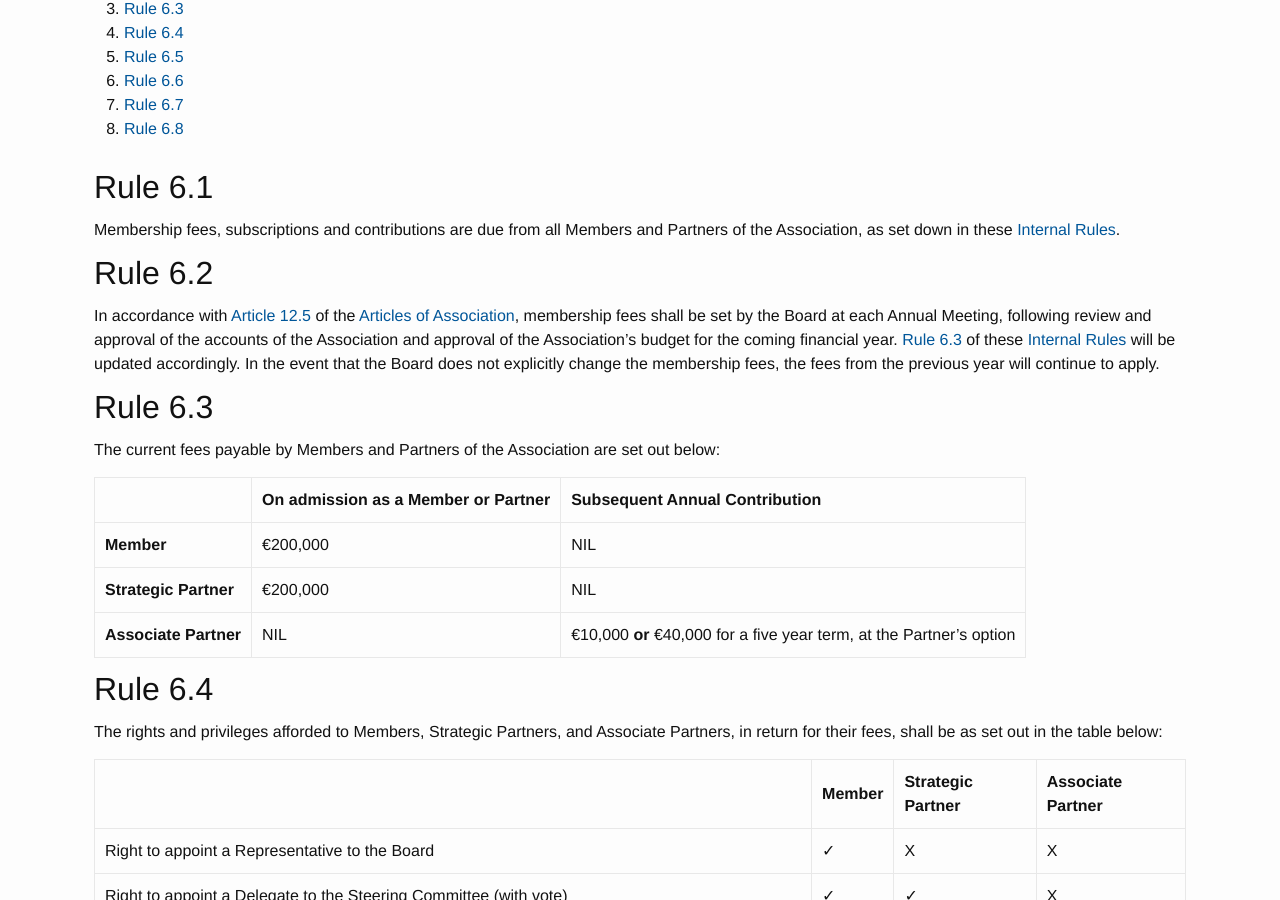
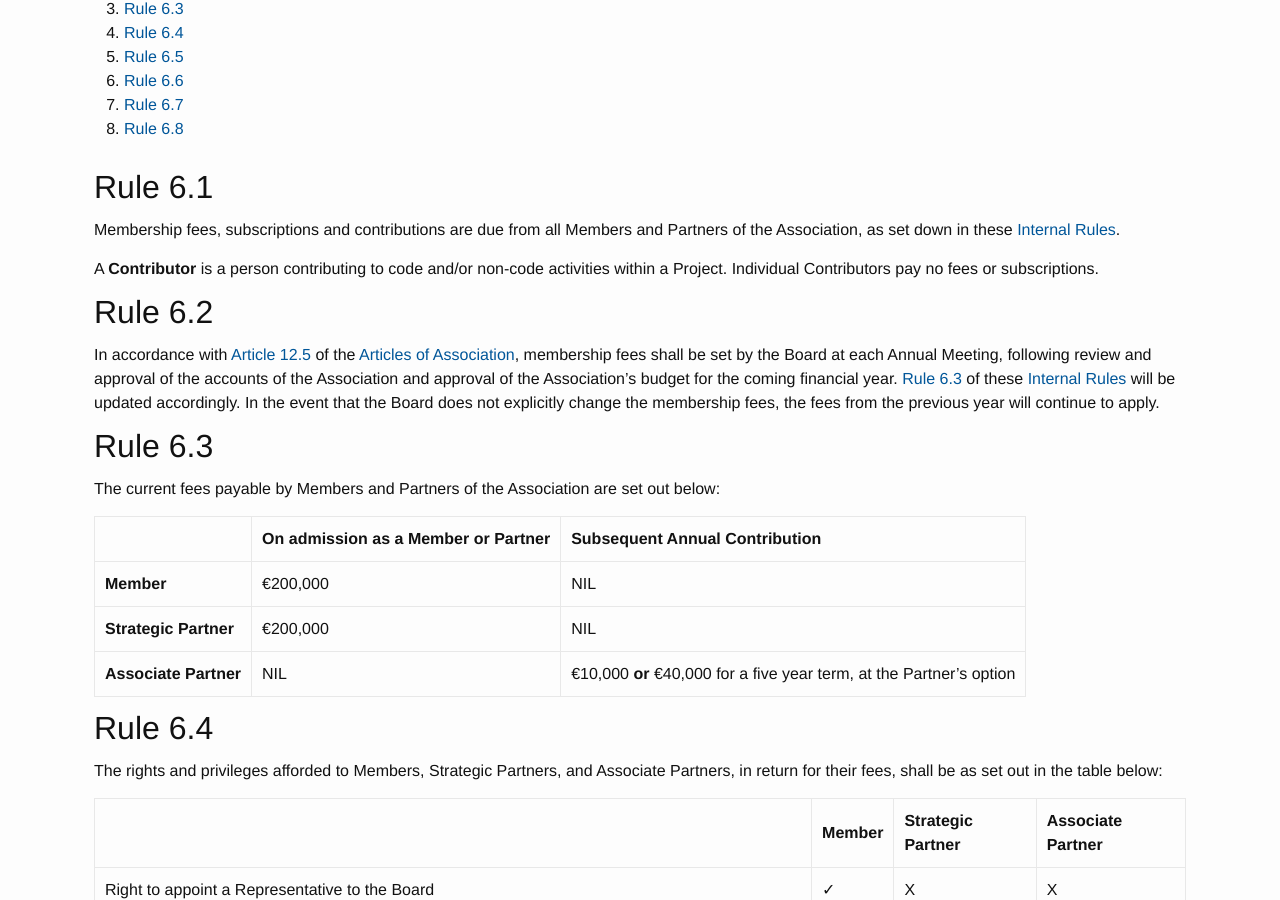
Before and after one commit to OpenWIS/openwis-documentation, a Jekyll site: the page built from rules/6-membership-and-partnership-fees-rights-privileges-and-obligations.md, in a window 1280 px wide and 900 px high, scrolled down 335 px. Built offline with Jekyll 4.4.1, drawn with Linux system fonts in a browser that asks for light colours.

Commit message:
implementing ATT-OWIS-SC-2016-6 recommendation 2

```diff
--- a/rules/6-membership-and-partnership-fees-rights-privileges-and-obligations.md
+++ b/rules/6-membership-and-partnership-fees-rights-privileges-and-obligations.md
@@ -20,6 +20,8 @@ contents : [
 <h2 id="rule-6.1">Rule 6.1</h2>
 
 Membership fees, subscriptions and contributions are due from all Members and Partners of the Association, as set down in these [Internal Rules]({{ "/rules/" | prepend: site.baseurl }}).
+
+A **Contributor** is a person contributing to code and/or non-code activities within a Project. Individual Contributors pay no fees or subscriptions.
 
 <h2 id="rule-6.2">Rule 6.2</h2>
 
```
